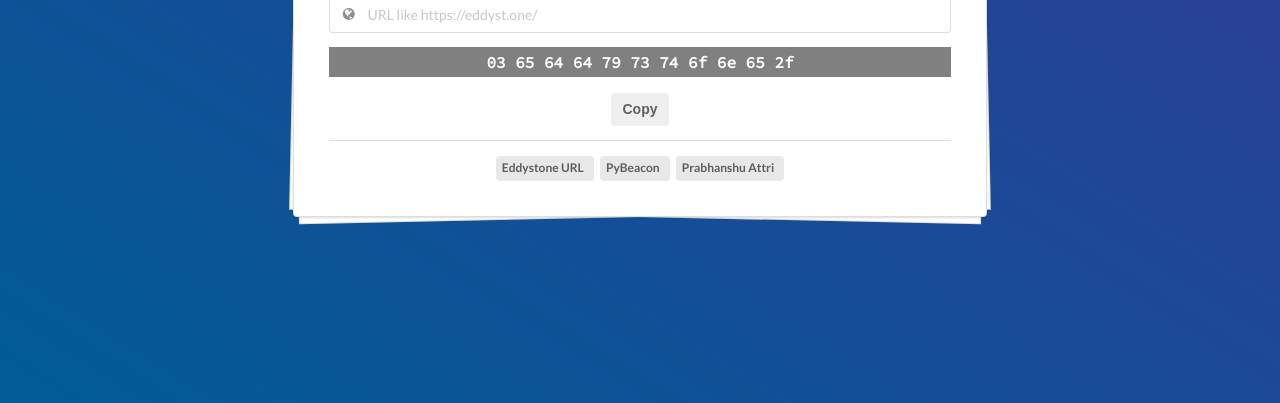
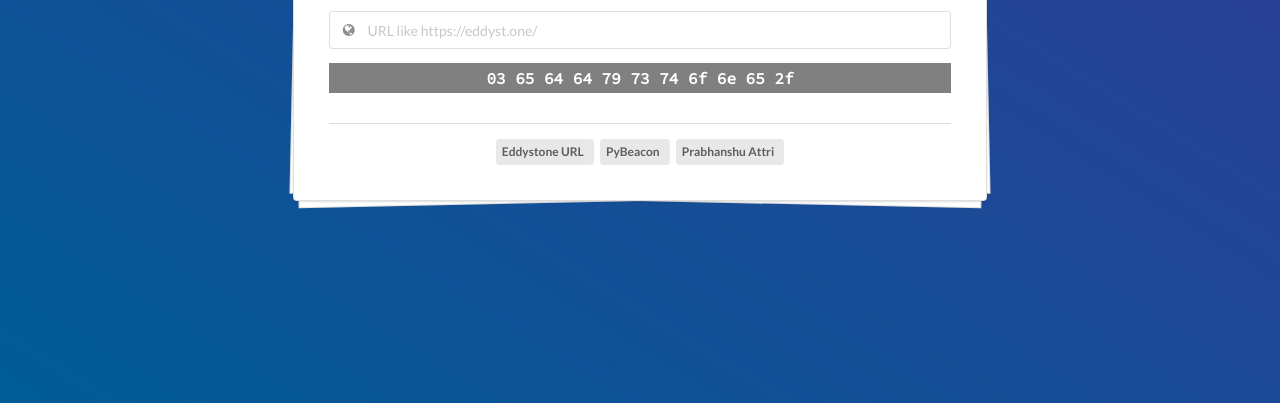
Before and after one commit to forksociety/eddyst.one, a plain HTML site: page index.html in a window 1280 px wide. Shown: the part 397-800 px from the top of the page. Drawn offline with nearby package versions, Linux system fonts and the light colour scheme.

Commit message:
removed div button

```diff
--- a/index.html
+++ b/index.html
@@ -91,9 +91,6 @@
                             </div>
                             <div class="ui error message"></div>
                             <div class="field hexData"></div>
-                            <div class="button">
-                                <button class="bttnColor">Copy</button>
-                            </div>
                             <div class="ui divider"></div>
                             <div>
                                 <a class="ui image label" href="https://github.com/google/eddystone/tree/master/eddystone-url" target="_blank">
```
